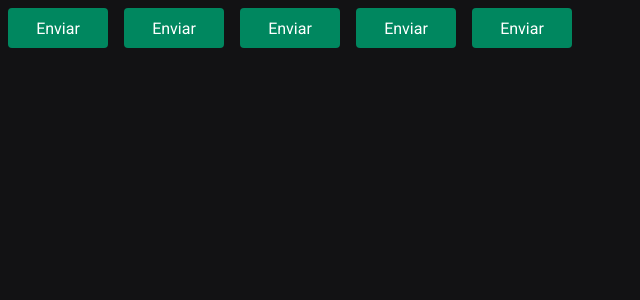
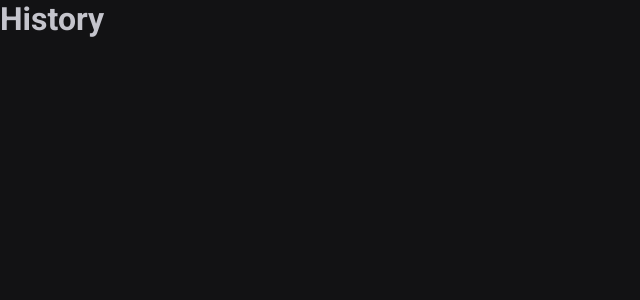
Before and after one commit to George-b1t/ignite-timer, a React (Vite) app: page /history in a window 1280 px wide. Shown: the top 300 px of the page, without its empty margins (0-640 px from the left). Built offline with nearby package versions, Linux system fonts and the light colour scheme.

Commit message:
React Router DOM

```diff
--- a/package.json
+++ b/package.json
@@ -11,12 +11,14 @@
   "dependencies": {
     "react": "^18.2.0",
     "react-dom": "^18.2.0",
+    "react-router-dom": "^6.3.0",
     "styled-components": "^5.3.5"
   },
   "devDependencies": {
     "@rocketseat/eslint-config": "^1.1.3",
     "@types/react": "^18.0.15",
     "@types/react-dom": "^18.0.6",
+    "@types/react-router-dom": "^5.3.3",
     "@types/styled-components": "^5.1.25",
     "@vitejs/plugin-react": "^2.0.0",
     "eslint": "^8.21.0",
--- a/src/App.tsx
+++ b/src/App.tsx
@@ -1,19 +1,18 @@
 import { ThemeProvider } from 'styled-components'
+import { BrowserRouter } from 'react-router-dom'
 
-import { Button } from './components/Button'
+import { Router } from './Router'
+
 import { GlobalStyle } from './styles/global'
 import { defaultTheme } from './styles/themes/default'
 
 function App() {
   return (
     <ThemeProvider theme={defaultTheme}>
-      <Button variant="primary" />
-      <Button variant="secondary" />
-      <Button variant="success" />
-      <Button variant="danger" />
-      <Button />
-
-      <GlobalStyle />
+      <BrowserRouter>
+        <Router />
+        <GlobalStyle />
+      </BrowserRouter>
     </ThemeProvider>
   )
 }
--- /dev/null
+++ b/src/Router.tsx
@@ -0,0 +1,15 @@
+import { Route, Routes } from 'react-router-dom'
+
+import { Home } from './pages/History'
+import { History } from './pages/Home'
+
+function Router() {
+  return (
+    <Routes>
+      <Route path="/" element={<Home />} />
+      <Route path="/history" element={<History />} />
+    </Routes>
+  )
+}
+
+export { Router }
--- a/src/components/Button/index.tsx
+++ /dev/null
@@ -1,11 +0,0 @@
-import { ButtonContainer, ButtonVariant } from './styles'
-
-interface ButtonProps {
-  variant?: ButtonVariant
-}
-
-function Button({ variant = 'primary' }: ButtonProps) {
-  return <ButtonContainer variant={variant}>Enviar</ButtonContainer>
-}
-
-export { Button }
--- a/src/components/Button/styles.ts
+++ /dev/null
@@ -1,33 +0,0 @@
-import styled, { css } from 'styled-components'
-
-type ButtonVariant = 'primary' | 'secondary' | 'danger' | 'success'
-
-interface ButtonContainerProps {
-  variant: ButtonVariant
-}
-
-const buttonVariants = {
-  primary: 'purple',
-  secondary: 'orange',
-  danger: 'red',
-  success: 'green',
-}
-
-const ButtonContainer = styled.button<ButtonContainerProps>`
-  width: 100px;
-  height: 40px;
-  border-radius: 4px;
-  border: 0;
-  margin: 8px;
-
-  background-color: ${(props) => props.theme['green-500']};
-  color: ${(props) => props.theme.white};
-
-  /* ${(props) => {
-    return css`
-      background-color: ${buttonVariants[props.variant]};
-    `
-  }} */
-`
-
-export { type ButtonVariant, ButtonContainer }
--- /dev/null
+++ b/src/pages/History.tsx
@@ -0,0 +1,5 @@
+function Home() {
+  return <h1>Home</h1>
+}
+
+export { Home }
--- /dev/null
+++ b/src/pages/Home.tsx
@@ -0,0 +1,5 @@
+function History() {
+  return <h1>History</h1>
+}
+
+export { History }
```
Also changed, not shown: 1 other file (tests, documents, lock files or other folders).
